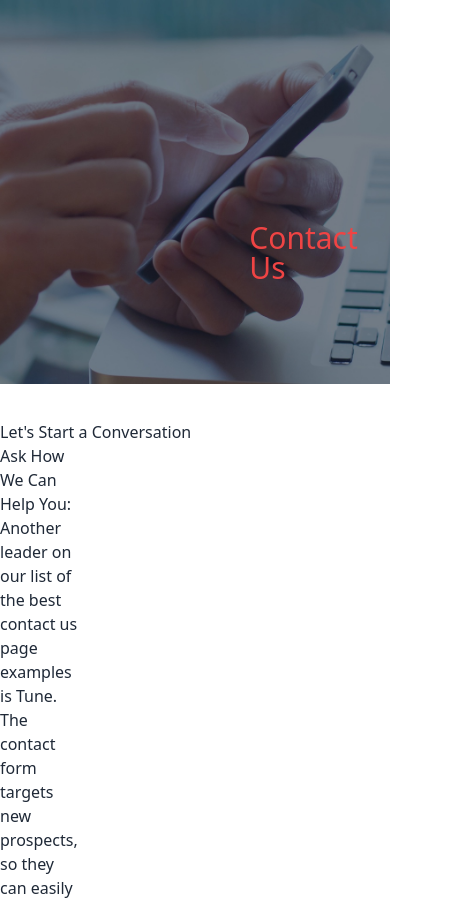
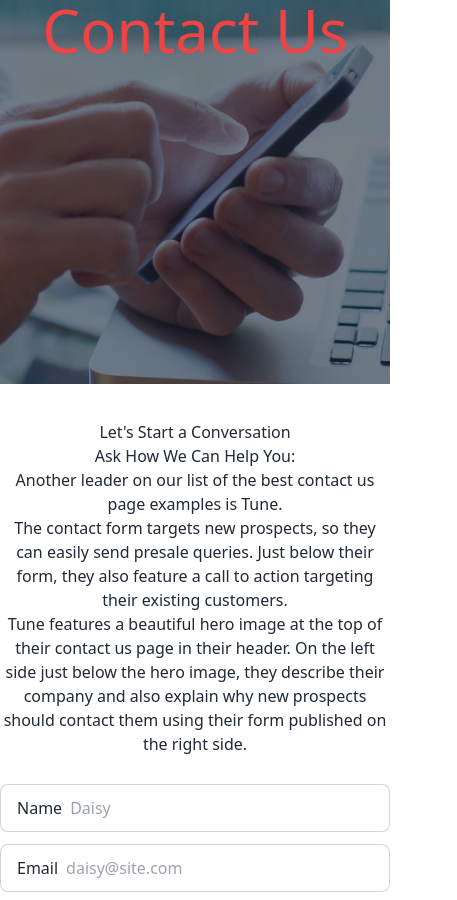
Before and after one commit to abdullah-al-mohammad/fatafat-calcualtion, a React (Vite) app: page /contact in a window 390 px wide. Shown: the top 900 px of the page, 457 px wide, since content can reach past the window. Built offline with nearby package versions, Linux system fonts and the light colour scheme; no server answers.

Commit message:
align set and respponsive for phone

```diff
--- a/src/components/home/Home.jsx
+++ b/src/components/home/Home.jsx
@@ -94,7 +94,7 @@ const Home = () => {
                                         <label className="label">
                                             <span className="label-text">Merchant Name</span>
                                         </label>
-                                        <select className="select select-bordered w-full max-w-xs" name='name' required>
+                                        <select className="select select-bordered w-full" name='name' required>
                                             <option value='' disabled selected hidden>Select Restaurant</option>
                                             <option>Fif Restaurant</option>
                                             <option>Burgrganj</option>
@@ -130,7 +130,7 @@ const Home = () => {
                                         <label className="label">
                                             <span className="label-text">Payment Method</span>
                                         </label>
-                                        <select className="select select-bordered w-full max-w-xs" name='payment' required>
+                                        <select className="select select-bordered w-full" name='payment' required>
                                             <option value='' disabled selected hidden>Payment Method💲</option>
                                             <option>Cash</option>
                                             <option>Bkas</option>
--- a/src/pages/Contact.jsx
+++ b/src/pages/Contact.jsx
@@ -5,12 +5,12 @@ const Contact = () => {
     return (
         <div className='container mx-auto mb-6'>
             <div className='bgContact w-full h-96 relative'>
-                <h1 className="text-6xl text-red-500 absolute left-1/2 top-1/2 scale-y-50 scale-x-50">Contact Us</h1>
+                <h1 className="text-6xl text-red-500 text-center">Contact Us</h1>
             </div>
-            <div className='mt-9'>
-                <h1>Let's Start a Conversation</h1>
-                <div className='flex justify-between items-center gap-x-6'>
-                    <div className='w-1/2'>
+            <div className='mt-9 text-center'>
+                <div className='lg:flex justify-between items-center gap-x-6'>
+                    <div className='mb-7 lg:mb-0'>
+                        <h1>Let's Start a Conversation</h1>
                         <h1>Ask How We Can Help You:</h1>
                         <h5>Another leader on our list of the best contact us page examples is Tune.</h5>
                         <p>The contact form targets new prospects, so they can easily send presale queries. Just below their form, they also feature a call to action targeting their existing customers.</p>
```
